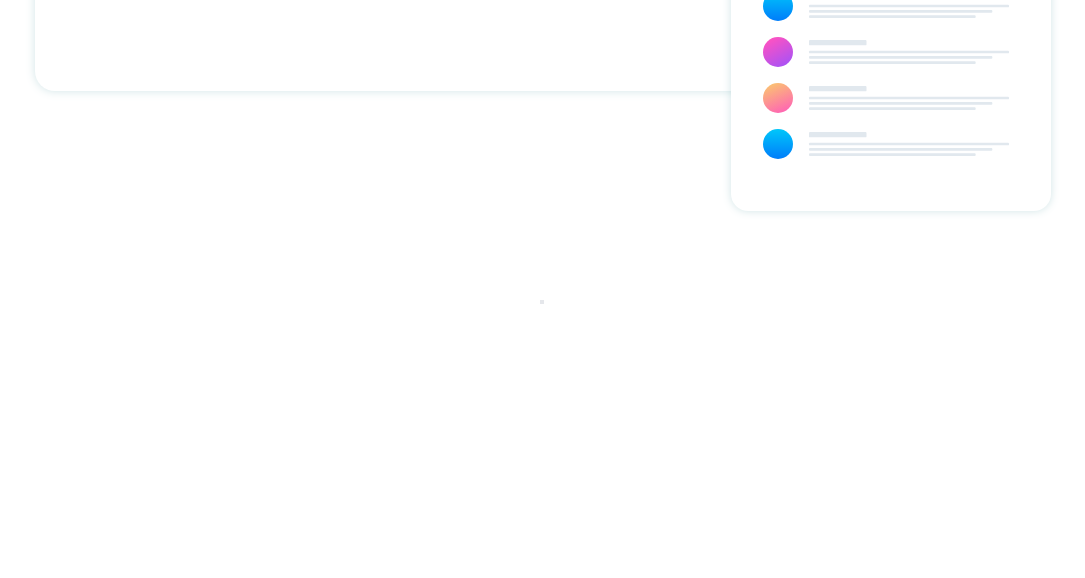
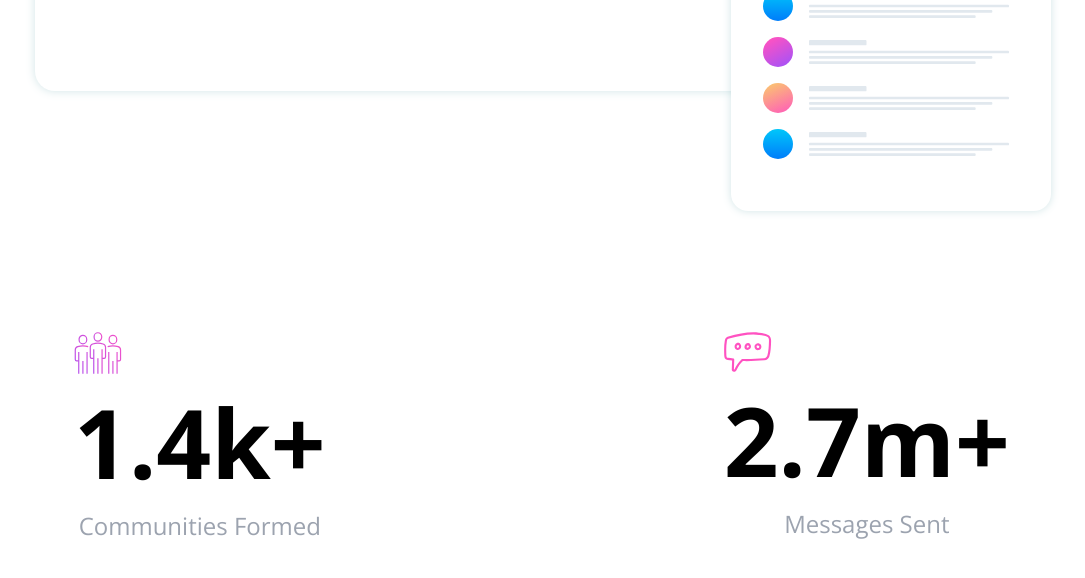
Before and after one commit to joeyanovich/huddle-landing-page-with-curved-sections, a React (Vite) app: page / in a window 1280 px wide. Shown: the part 1319-1897 px from the top of the page, without its empty margins (98-1183 px from the left). Built offline with nearby package versions, Linux system fonts and the light colour scheme.

Commit message:
style: InfoNumbers component

```diff
--- a/src/components/InfoData/InfoData.tsx
+++ b/src/components/InfoData/InfoData.tsx
@@ -1,13 +1,16 @@
 import img from '../../assets/screen-mockups.svg'
 import { InfoNumbers } from '../InfoNumbers/InfoNumbers'
+
+import communities from '../../assets/icon-communities.svg'
+import messages from '../../assets/icon-messages.svg'
 
 export function InfoData() {
   return (
     <section className="flex flex-col items-center justify-center gap-20 mb-[1000px]">
       <img src={ img } alt="" />
-      <div className='flex'>
-        <InfoNumbers />
-        {/* <InfoNumbers /> */}
+      <div className='flex justify-between max-w-[62.5rem] w-full'>
+        <InfoNumbers icon={ communities } number='1.4k+' text='Communities Formed' />
+        <InfoNumbers icon={ messages } number='2.7m+' text='Messages Sent' />
       </div>
     </section>
   )
--- a/src/components/InfoNumbers/InfoNumbers.tsx
+++ b/src/components/InfoNumbers/InfoNumbers.tsx
@@ -1,6 +1,15 @@
-export function InfoNumbers() {
+interface InfoNumbersProps {
+  icon: string
+  number: string
+  text: string
+}
+
+export function InfoNumbers({ icon, number, text }: InfoNumbersProps) {
   return (
-    <div className="border-2">
+    <div className="flex flex-col gap-5 p-8">
+      <img src={icon} className='w-12' />
+      <h2 className='font-body font-bold text-8xl'>{number}</h2>
+      <p className='font-body text-2xl text-center text-gray-400'>{text}</p>
     </div>
   )
 }
```
